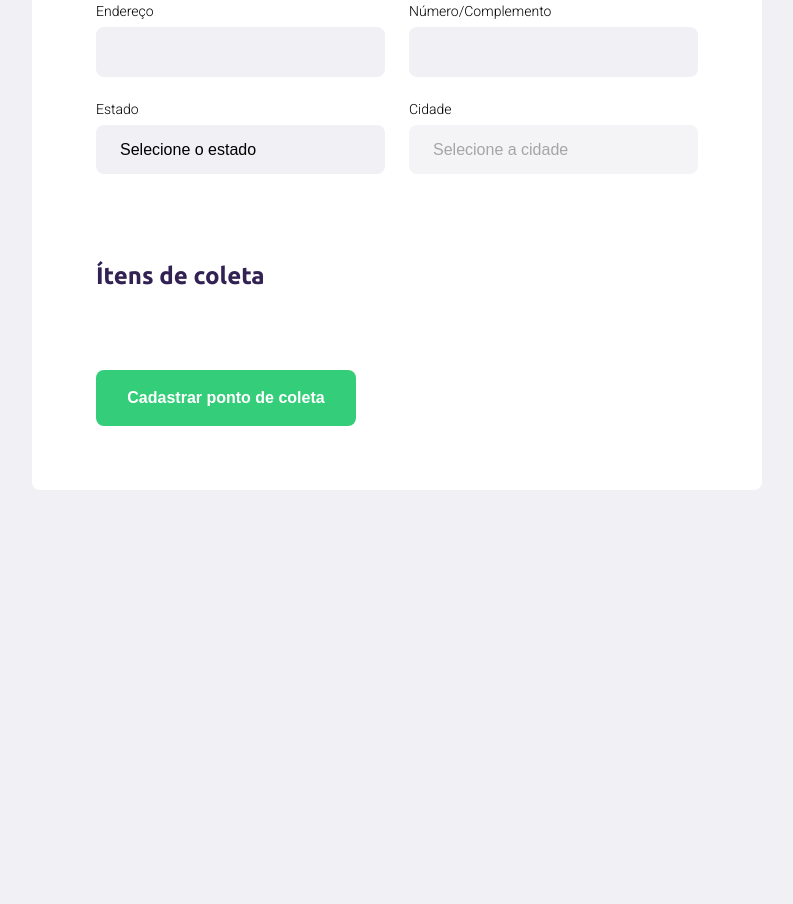
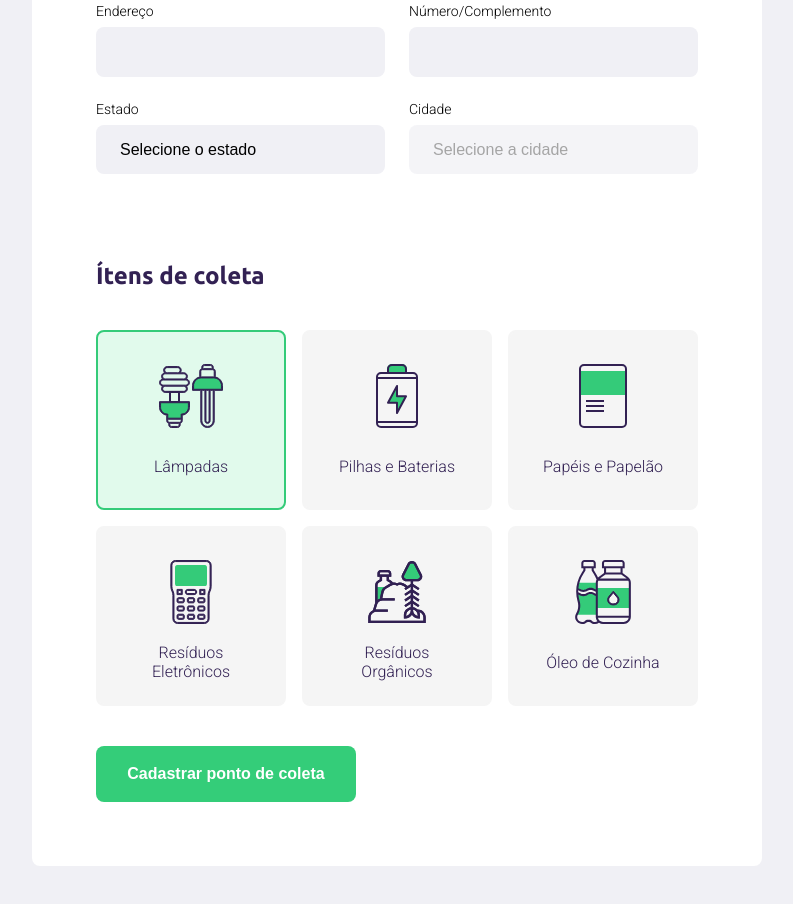
Before and after one commit to AfonsoMachado/ecoleta-nlw, a plain HTML site: page create-point.html in a window 1280 px wide. Shown: the part 500-1404 px from the top of the page, without its empty margins (243-1036 px from the left). Before the commit the page ends 1070 px from the top, so only its background shows below. Drawn offline with Linux system fonts and the light colour scheme; no server answers.

Commit message:
layour css do itens de coleta

```diff
--- a/create-point.html
+++ b/create-point.html
@@ -71,6 +71,33 @@
         <legend>
           <h2>Ítens de coleta</h2>
         </legend>
+
+        <div class="items-grid">
+          <li data-id="1" class="selected">
+            <img src="assets/lampadas.svg" alt="Lâmpadas">
+            <span>Lâmpadas</span>
+          </li>
+          <li data-id="2">
+            <img src="assets/baterias.svg" alt="Pilhas e Baterias">
+            <span>Pilhas e Baterias</span>
+          </li>
+          <li data-id="3">
+            <img src="assets/papeis-papelao.svg" alt="Papéis e Papelão">
+            <span>Papéis e Papelão</span>
+          </li>
+          <li data-id="4">
+            <img src="assets/eletronicos.svg" alt="Resíduos Eletrônicos">
+            <span>Resíduos Eletrônicos</span>
+          </li>
+          <li data-id="5">
+            <img src="assets/organicos.svg" alt="Resíduos Orgânicos">
+            <span>Resíduos Orgânicos</span>
+          </li>
+          <li data-id="6">
+            <img src="assets/oleo.svg" alt="Óleo de Cozinha">
+            <span>Óleo de Cozinha</span>
+          </li>
+        </div>
       </fieldset>
 
       <button type="submit">Cadastrar ponto de coleta</button>
--- a/styles/create-point.css
+++ b/styles/create-point.css
@@ -119,3 +119,44 @@ form button {
 form button:hover {
   background-color: #2fb86e;
 }
+
+/* ----------------------------------------------- */
+
+.items-grid {
+  display: grid;
+  grid-template-columns: 1fr 1fr 1fr;
+  /* maergem entre as colunas */
+  gap: 16px;
+}
+
+.items-grid li {
+  background-color: #f5f5f5;
+  list-style: none;
+  border: 2px solid #f5f5f5;
+  border-radius: 8px;
+  height: 180px;
+  padding: 32px 24px 16px;
+
+  /* Alinhando */
+  display: flex;
+  flex-direction: column;
+  align-items: center;
+  justify-content: space-between;
+  text-align: center;
+
+  cursor: pointer;
+}
+
+.items-grid li span {
+  margin-top: 12px;
+  flex: 1;
+
+  display: flex;
+  align-items: center;
+  color: var(--title-color);
+}
+
+.items-grid li.selected {
+  background: #e1faec;
+  border: 2px solid #34cb79;
+}
```
